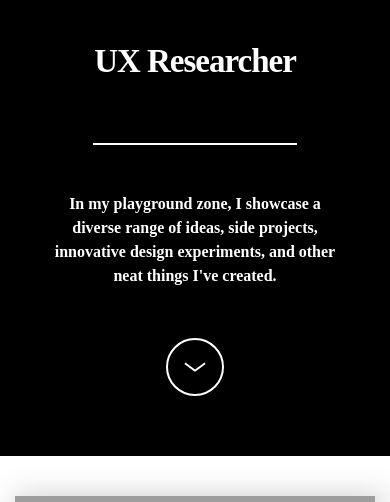
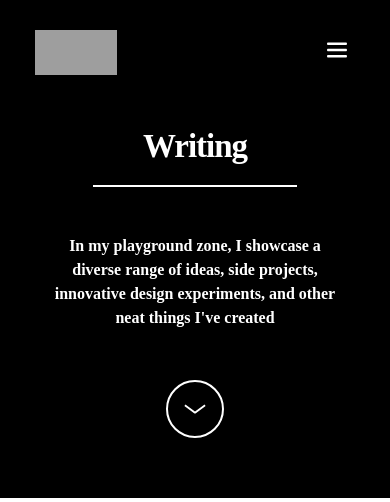
Before and after one commit to DIDIHBABS/personal_website, a Flask app: page /home_test in a window 390 px wide. Shown: the top 502 px of the page. Run offline with Flask 3, Linux system fonts and the light colour scheme; some libraries are stand-ins or nearby versions; some web fonts are replaced; grey boxes are pictures that could not be loaded.

Commit message:
Responsive Header

```diff
--- a/templates/ai copy 2.html
+++ b/templates/ai copy 2.html
@@ -9,24 +9,24 @@
 {% endblock %}
 
 
+
 {% block header %}
+    <div class="brz-root__container brz-reset-all">
         <section data-uid="nawiogehikxnjhfmasxuorrukuollyhtwlta" id="headerscrolltop" class="brz-section brz-css-gbxkc">
             <div style="background-color:black;" class="brz-section__content brz-section--boxed brz-css-ublhc brz-css-qnxbh" data-custom-id="nmoyitmrzqsonpvnojiyyjbtvwlqkuhlbxoh" >
+                {% block logomenu %}{{ super() }} {% endblock %}
 
 
-<!--                <div class="brz-bg">-->
-<!--                    <div class="brz-bg-color">-->
-<!--                    </div>-->
-<!--                </div>-->
-             {% block logomenu %} {% endblock %}
+                <div class="brz-container brz-css-qbblu">
+                    <div class="brz-row__container brz-css-eyzww" data-custom-id="cbtlicpookwlkvozqznhqtzorlfnnmehtwss">
+
                         <div class="brz-row__container brz-css-eyzww" data-custom-id="wxwrducunwftzzfkxqgazdtlqftppnijvleg">
                             <div class="brz-row brz-css-yqsxr brz-css-nqjxa">
                                 <div class="brz-columns brz-css-lzlxl brz-css-cnctc" data-custom-id="vfnxkdhmxwglyxoqatkmvzqokwvikqrfityx">
                                     <div class="brz-column__items brz-css-htnjd brz-css-axkir">
                                         <div class="brz-css-ywrhx brz-css-movfq brz-wrapper">
                                             <div class="brz-rich-text brz-css-nmrzf" data-custom-id="kispmciuokqbqjlwtxjmztapmiifvkwizevh">
-                                    <h2 class="brz-fs-xs-33 brz-ft-upload brz-ff-hzjcydwgxcedgysxcmoyiemlihybhtbfxqnh brz-text-xs-center brz-fw-xs-im-700 brz-fw-sm-im-700 brz-fw-lg-700 brz-ls-xs-im-m_1 brz-ls-sm-im-m_1 brz-ls-lg-m_1_5 brz-lh-xs-im-1_3 brz-lh-sm-im-1_2 brz-lh-lg-1_3 brz-text-lg-center brz-fs-sm-36 brz-fs-lg-55"><span style="color: rgb(255, 255, 255);">UX Researcher</span>
-                                    </h2>
+                                                <h2 class="brz-fs-xs-33 brz-ft-upload brz-ff-hzjcydwgxcedgysxcmoyiemlihybhtbfxqnh brz-text-xs-center brz-fw-xs-im-700 brz-fw-sm-im-700 brz-fw-lg-700 brz-ls-xs-im-m_1 brz-ls-sm-im-m_1 brz-ls-lg-m_1_5 brz-lh-xs-im-1_3 brz-lh-sm-im-1_2 brz-lh-lg-1_3 brz-text-lg-center brz-fs-sm-36 brz-fs-lg-55"><span style="color: rgb(255, 255, 255);">Writing</span></h2>
                                             </div>
                                         </div>
                                         <div class="brz-css-ywrhx brz-css-ttnkp brz-wrapper">
@@ -35,20 +35,23 @@
                                         <div class="brz-css-ywrhx brz-css-oyedh brz-wrapper">
                                             <div class="brz-spacer brz-css-yxccu brz-css-ageti"></div>
                                         </div>
+
                                         <div class="brz-css-ywrhx brz-css-vwxwx brz-wrapper">
                                             <div class="brz-rich-text brz-css-nmrzf" data-custom-id="lqxckeeapvkndgklisygqelzkrygkswjlmnz">
-                                    <p class="brz-text-xs-center brz-lh-sm-im-1_5 brz-lh-lg-1_8 brz-fw-sm-im-300 brz-fw-lg-300 brz-ft-upload brz-ff-hzjcydwgxcedgysxcmoyiemlihybhtbfxqnh brz-ls-lg-0 brz-ls-sm-im-0 brz-ls-xs-im-0 brz-text-lg-center brz-mb-lg-0 brz-mt-lg-0 brz-fs-lg-18 brz-fs-sm-18 brz-fs-xs-16 brz-lh-xs-1_5 brz-fw-xs-600"><span style="color: rgb(255, 255, 255);">In my playground zone, I showcase a diverse range of ideas, side projects, innovative design experiments, and other neat things I've created.</span></p>
+                                                <p class="brz-text-xs-center brz-lh-sm-im-1_5 brz-lh-lg-1_8 brz-fw-sm-im-300 brz-fw-lg-300 brz-ft-upload brz-ff-hzjcydwgxcedgysxcmoyiemlihybhtbfxqnh brz-ls-lg-0 brz-ls-sm-im-0 brz-ls-xs-im-0 brz-text-lg-center brz-mb-lg-0 brz-mt-lg-0 brz-fs-lg-18 brz-fs-sm-18 brz-fs-xs-16 brz-lh-xs-1_5 brz-fw-xs-600"><span style="color: rgb(255, 255, 255);">In my playground zone, I showcase a diverse range of ideas, side projects, innovative design experiments, and other neat things I've created</span></p>
                                             </div>
                                         </div>
                                         <div class="brz-css-ywrhx brz-css-oyedh brz-wrapper">
-                    <div class="brz-spacer brz-css-yxccu brz-css-fuswh">
-
+                                            <div class="brz-spacer brz-css-yxccu brz-css-fuswh"></div>
                                         </div>
                                     </div>
                                 </div>
                             </div>
                         </div>
                     </div>
+                </div>
+
+
                     <div data-iteration-count="1" class="brz-wrapper-clone brz-css-tgobw brz-animated brz-css-osasn brz-css-kmdtd">
                         <div class="brz-d-xs-flex brz-flex-xs-wrap brz-css-hyudu">
                             <div class="brz-wrapper-clone__item brz-css-dnexl" id="lqwtlebwaeivkpyrkseuttpmwvoikuencdzm">
@@ -58,6 +61,7 @@
                                         <path fill="currentColor" d="M12,17c-0.207,0-0.413-0.063-0.588-0.191l-11-8l1.177-1.617L12,14.764l10.412-7.572l1.177,1.617l-11,8 C12.413,16.937,12.207,17,12,17z"/>
                                         </g></svg></span>
                                     </a>
+                                </div>
                             </div>
                         </div>
                     </div>
--- a/templates/ai copy.html
+++ b/templates/ai copy.html
@@ -9,7 +9,7 @@
 {% endblock %}
 
 
-    {% block headings %}  Artificial intelligence {% endblock %}
+    {% block headings %}  Writing{% endblock %}
     {% block headingtexts %} In my playground zone, I showcase a diverse range of ideas, side projects, innovative design experiments, and other neat things I've created {% endblock %}
 
 {% block content %}
--- a/templates/homepage test copy.html
+++ b/templates/homepage test copy.html
@@ -673,8 +673,9 @@
         {% block header %}
             {% block logomenu %}
 <!--                            LOGO -->
-
-              <div class="brz-row brz-css-jpzie brz-css-fawti">
+            <div class="brz-container brz-css-ysabm">
+                <div class="brz-row__container brz-css-llpty" data-custom-id="myibzbhssxkrwbthpkrjeydmnucnpfeuhrlt">
+                    <div class="brz-row brz-css-jpzie brz-css-fawti">
                             <div class="brz-columns brz-css-zzyvd brz-css-djzxm" data-custom-id="yuackhuavtjgtrktcfgadudejzorquvqsitf">
                                 <div class="brz-column__items brz-css-hwbmw brz-css-rqtnt">
                                     <div class="brz-css-kmwib brz-css-ngsch brz-wrapper">
@@ -736,11 +737,11 @@
                                     </div>
                                 </div>
                             </div>
-
+                        </div>
+                </div>
+            </div>
 <!--                            NAVIGATION -->
-                        </div>
-
-              </div>
+
 
             {% endblock %}
         {% endblock %}
```
Also changed, not shown: templates/ai_base.html (+10 -7 lines), templates/blog.html (+30 -1 lines). Lines whose indentation alone changed are shown as unchanged.
